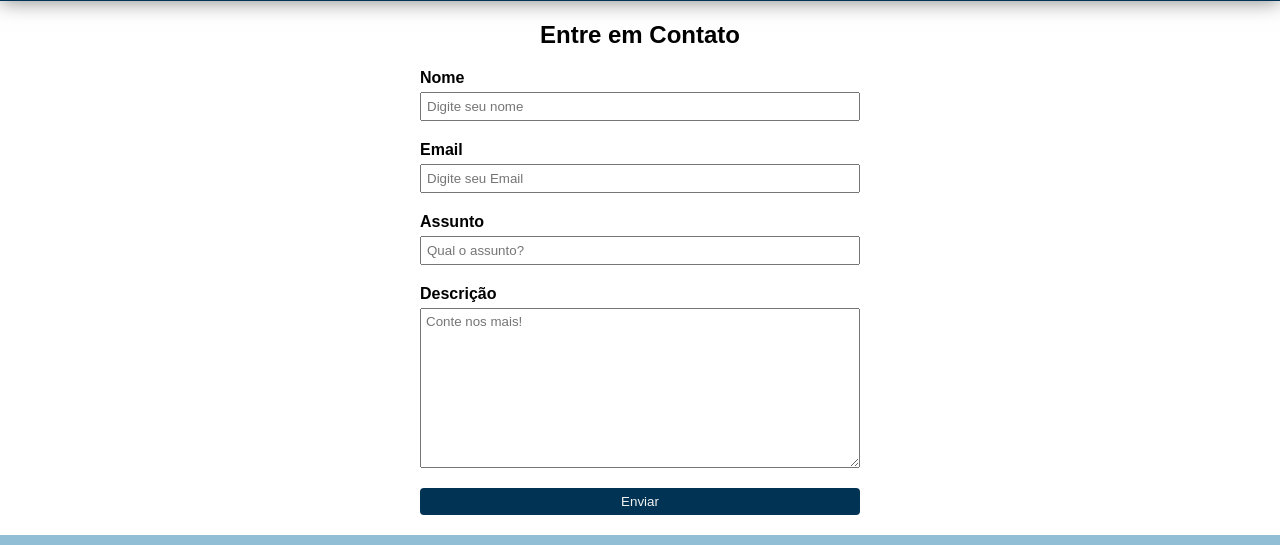
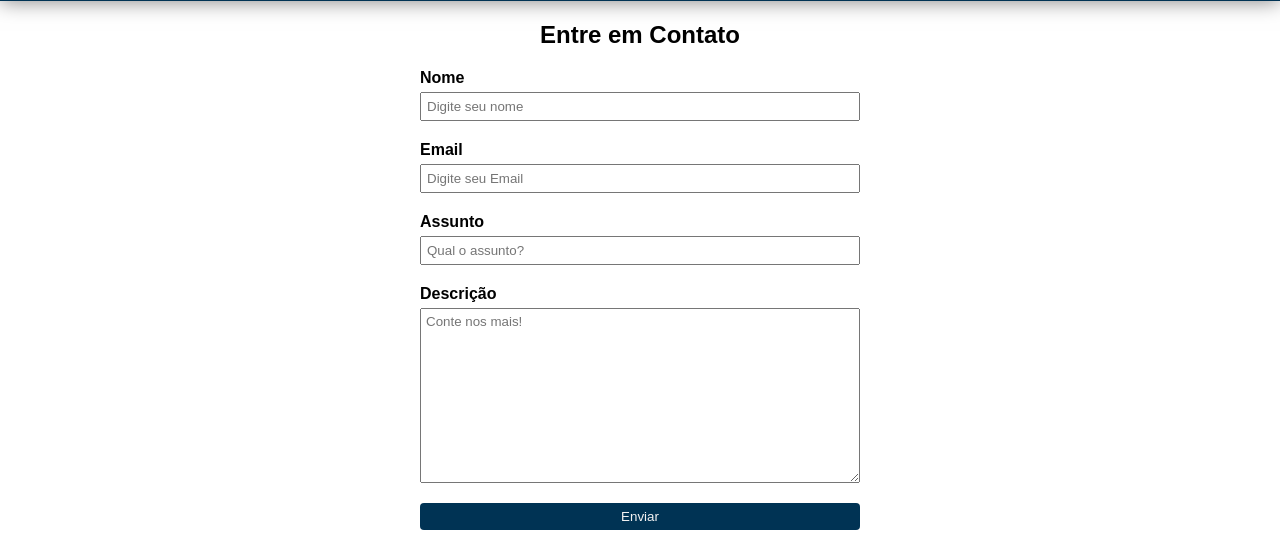
Before and after one commit to JoaoAlv4ro/1ads2024-2, a plain HTML site: page Programação em Microinformática/Desafio 1/pages/contato.html in a window 1280 px wide. Shown: the part 68-613 px from the top of the page. Drawn offline with nearby package versions, Linux system fonts and the light colour scheme.

Commit message:
:recycle: refactor: tamanho da text area em contatos - PM: D1

```diff
--- a/Programação em Microinformática/Desafio 1/assets/css.css
+++ b/Programação em Microinformática/Desafio 1/assets/css.css
@@ -193,7 +193,7 @@ header li > a:hover {
 
 .form textarea {
     width: 100%;
-    height: 160px;
+    height: 175px;
 }
 .form button {
     width: 100%;
```
